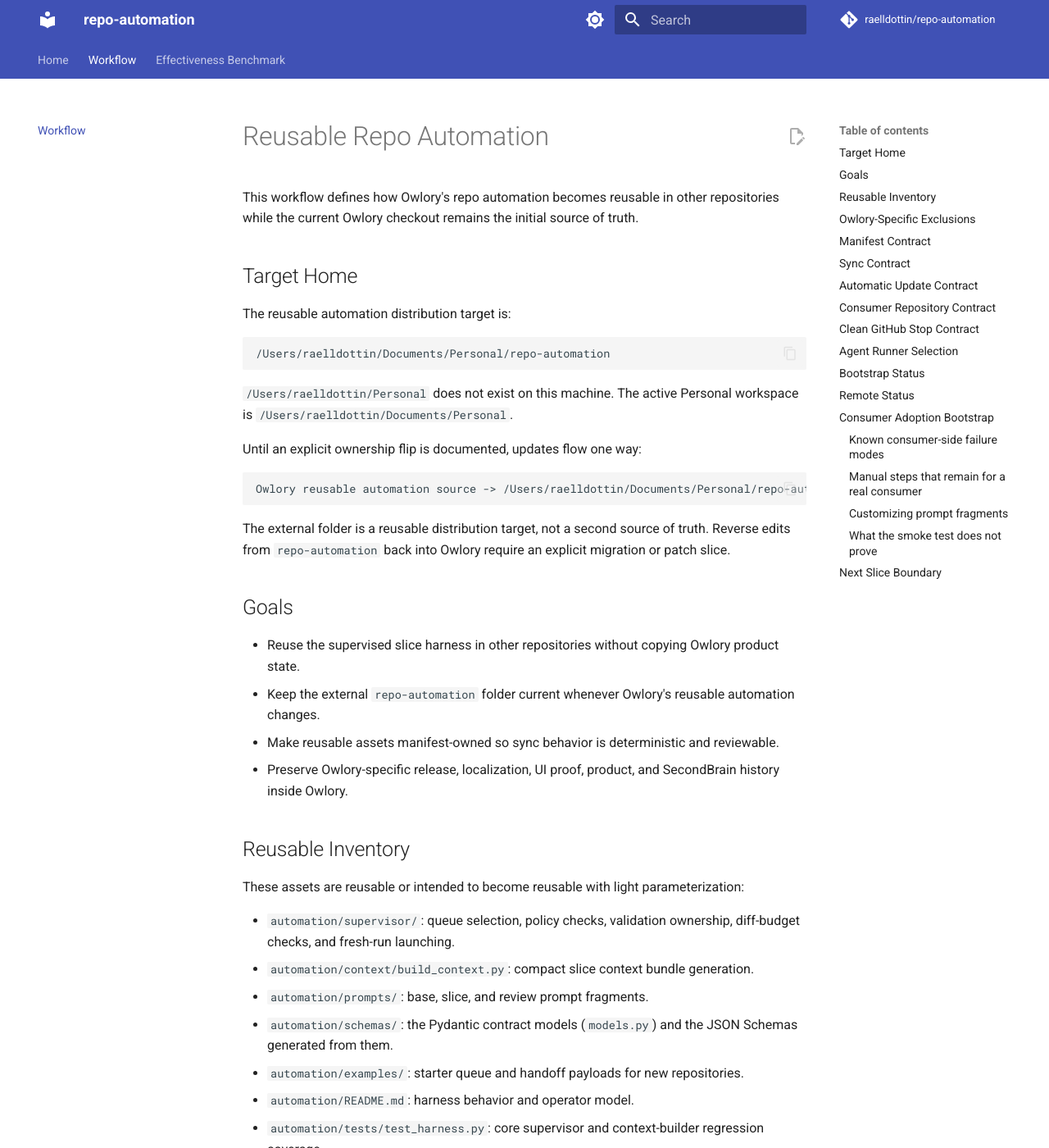
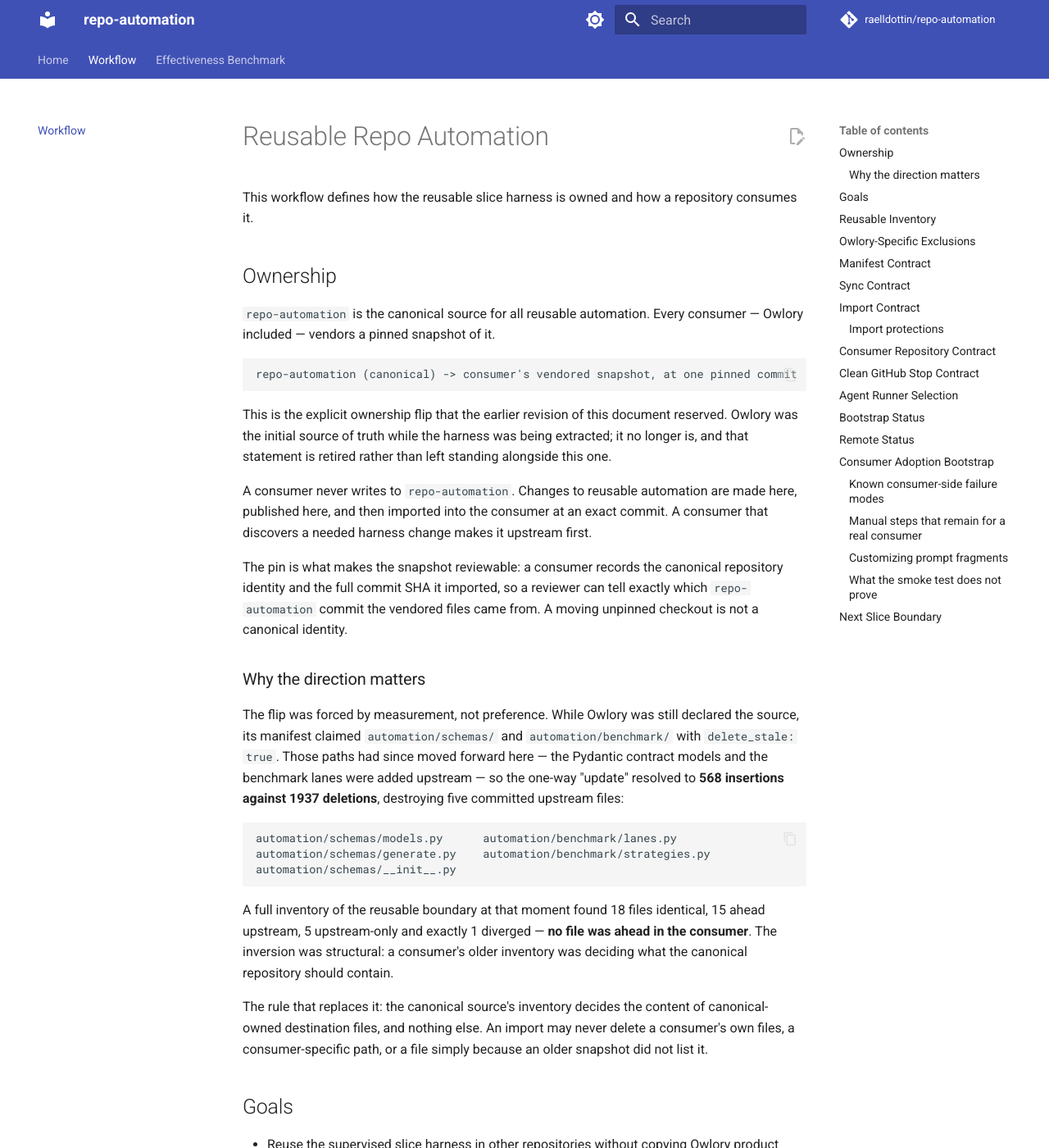
Before and after one commit to raelldottin/repo-automation, an MkDocs documentation site: the page built from docs/workflows/repo-automation.md, in a window 1280 px wide and 1400 px high. Shown: the whole window at 82% size. Built offline with MkDocs 1.6.1 and Material for MkDocs 9.7.7, drawn with Linux system fonts in a browser that asks for light colours; comment, search, counter and statistics services are not loaded; some of the changed text lies outside the part shown.

Commit message:
Take ownership of the reusable harness and document the consumer model
repo-automation is now the canonical source for all reusable automation.
Consumers, Owlory included, vendor a pinned snapshot of it. The workflow doc
previously reserved this as "until an explicit ownership flip is documented";
this is that flip, and the old statement is retired rather than left standing
next to the new one.

The direction was forced by measurement. While Owlory was still declared the
source, its manifest claimed automation/schemas/ and automation/benchmark/ with
delete_stale: true, and both had moved forward here. A one-way update from the
consumer therefore resolved to 568 insertions against 1937 deletions and would
have destroyed five committed files: models.py, generate.py, schemas/__init__.py,
lanes.py and strategies.py. A full inventory of the boundary found 18 files
identical, 15 ahead here, 5 only here and 1 diverged, with no file ahead in the
consumer. A consumer's older inventory was deciding this repository's contents.

The replacement rule is that the canonical inventory decides canonical-owned
destination files and nothing else. An import may never delete a consumer's own
files or a path absent from an older snapshot. The outward --auto-update path is
documented out of existence, replaced by a read-only check and an explicit
import, with seven refusal conditions a consumer's import path must honour.

Also ports the one genuinely divergent file. automation/README.md gains the
Historical Handoff Evaluation and blocked -> unblocker -> retry sections, which
were written in the consumer while closing a slice and existed nowhere here.
They describe evaluate_handoff.py and the base/head SHA contract, which are
reusable, so they belong upstream before anything imports that file back.

````diff
--- a/docs/workflows/repo-automation.md
+++ b/docs/workflows/repo-automation.md
@@ -1,29 +1,39 @@
 # Reusable Repo Automation
 
-This workflow defines how Owlory's repo automation becomes reusable in other repositories while the current Owlory checkout remains the initial source of truth.
+This workflow defines how the reusable slice harness is owned and how a repository consumes it.
 
-## Target Home
+## Ownership
 
-The reusable automation distribution target is:
+`repo-automation` is the canonical source for all reusable automation. Every consumer — Owlory included — vendors a pinned snapshot of it.
 
 ```text
-/Users/raelldottin/Documents/Personal/repo-automation
+repo-automation (canonical) -> consumer's vendored snapshot, at one pinned commit
 ```
 
-`/Users/raelldottin/Personal` does not exist on this machine. The active Personal workspace is `/Users/raelldottin/Documents/Personal`.
+This is the explicit ownership flip that the earlier revision of this document reserved. Owlory was the initial source of truth while the harness was being extracted; it no longer is, and that statement is retired rather than left standing alongside this one.
 
-Until an explicit ownership flip is documented, updates flow one way:
+A consumer never writes to `repo-automation`. Changes to reusable automation are made here, published here, and then imported into the consumer at an exact commit. A consumer that discovers a needed harness change makes it upstream first.
+
+The pin is what makes the snapshot reviewable: a consumer records the canonical repository identity and the full commit SHA it imported, so a reviewer can tell exactly which `repo-automation` commit the vendored files came from. A moving unpinned checkout is not a canonical identity.
+
+### Why the direction matters
+
+The flip was forced by measurement, not preference. While Owlory was still declared the source, its manifest claimed `automation/schemas/` and `automation/benchmark/` with `delete_stale: true`. Those paths had since moved forward here — the Pydantic contract models and the benchmark lanes were added upstream — so the one-way "update" resolved to **568 insertions against 1937 deletions**, destroying five committed upstream files:
 
 ```text
-Owlory reusable automation source -> /Users/raelldottin/Documents/Personal/repo-automation
+automation/schemas/models.py      automation/benchmark/lanes.py
+automation/schemas/generate.py    automation/benchmark/strategies.py
+automation/schemas/__init__.py
 ```
 
-The external folder is a reusable distribution target, not a second source of truth. Reverse edits from `repo-automation` back into Owlory require an explicit migration or patch slice.
+A full inventory of the reusable boundary at that moment found 18 files identical, 15 ahead upstream, 5 upstream-only and exactly 1 diverged — **no file was ahead in the consumer**. The inversion was structural: a consumer's older inventory was deciding what the canonical repository should contain.
+
+The rule that replaces it: the canonical source's inventory decides the content of canonical-owned destination files, and nothing else. An import may never delete a consumer's own files, a consumer-specific path, or a file simply because an older snapshot did not list it.
 
 ## Goals
 
 - Reuse the supervised slice harness in other repositories without copying Owlory product state.
-- Keep the external `repo-automation` folder current whenever Owlory's reusable automation changes.
+- Keep each consumer's vendored snapshot current with the canonical repository, at a pin a reviewer can check.
 - Make reusable assets manifest-owned so sync behavior is deterministic and reviewable.
 - Preserve Owlory-specific release, localization, UI proof, product, and SecondBrain history inside Owlory.
 
@@ -45,7 +55,7 @@
 
 ## Owlory-Specific Exclusions
 
-The sync manifest must not copy these into the reusable automation distribution unless a later slice explicitly extracts and generalizes them:
+These are consumer-owned. They are never canonical-owned, never imported, and an import may never delete them:
 
 - `automation/queue/slices.json`: live Owlory work queue and product history.
 - `automation/handoffs/`: live Owlory handoff history.
@@ -64,8 +74,8 @@
 
 The manifest is explicit rather than glob-heavy. Each entry identifies:
 
-- source path in Owlory
-- destination path under `repo-automation`
+- source path in the canonical repository
+- destination path in the consumer
 - file or directory kind
 - whether executable mode should be preserved
 - whether stale destination files under that owned path may be deleted
@@ -77,31 +87,48 @@
 
 Use `Tools/repo-automation-sync.sh` for manifest-owned sync:
 
-- `--check`: report drift between Owlory reusable sources and the external folder without changing files.
-- `--sync`: update the external folder to match the manifest.
-- `--auto-update`: for validation and pre-push use only; require the target to be an existing clean Git repository, sync manifest-owned files, then verify `--check` passes.
+- `--check`: report drift between the canonical source and a consumer's vendored snapshot without changing files.
+- `--sync`: update a consumer's vendored snapshot to match the manifest at the pinned canonical commit.
+- `--import`: the explicit mutating path; require the canonical source to be clean and published at the pinned commit, import canonical-owned files inward, then verify `--check` passes. There is no outward `--auto-update`; it was the destructive direction and is removed.
 - `--target <path>`: override the target path for tests and future consumers.
 - `--source <path>` and `--manifest <path>`: test hooks for temp repositories and alternate manifests.
 
 The tool must be idempotent. Running `--sync` twice against the same source should produce no second change. Running `--check` after a successful sync should pass.
 
-Stale-file deletion is allowed only under manifest-owned destination paths. The tool must not clean arbitrary files in `repo-automation`.
+Stale-file deletion is allowed only under manifest-owned destination paths in the consumer, and only for files the canonical source does not track. The tool must not clean arbitrary files, and it must never delete anything in `repo-automation`.
 
-## Automatic Update Contract
+## Import Contract
 
-Owlory wires repo-automation currentness into the normal local automation path:
+A consumer imports canonical files inward. It never updates this repository outward, and no ordinary `git push` in a consumer may rewrite either repository.
 
-- `make repo-automation-check` runs `Tools/repo-automation-sync.sh --check --target /Users/raelldottin/Documents/Personal/repo-automation`.
-- `make repo-automation-update` runs `Tools/repo-automation-sync.sh --auto-update --target /Users/raelldottin/Documents/Personal/repo-automation`.
-- `.githooks/pre-push` detects whether the pending push touches manifest-owned reusable automation sources. If so, it runs `make repo-automation-update` before allowing the push.
+The operation is split so that reading is never coupled to mutating:
 
-Expected behavior:
+- `make repo-automation-check` is **read-only**. It reports whether the vendored snapshot still matches the pinned canonical commit, and exits non-zero on drift without changing a byte.
+- `make repo-automation-import` is the only mutating path, and it is explicit. It imports canonical-owned files at the pinned commit.
 
-- If a commit changes manifest-owned reusable automation, the pre-push path syncs `/Users/raelldottin/Documents/Personal/repo-automation` locally and verifies the target is current.
-- If the external target is missing, `--auto-update` fails and points to the bootstrap path.
-- If the external target is not a Git repository, `--auto-update` fails rather than creating an untracked copy.
-- If the external target has local dirt before the update, `--auto-update` fails rather than overwriting external work.
-- Automatic update means the external folder contents are updated locally. External Git commit or remote push remains explicit unless a later slice adds documented opt-in behavior.
+A consumer's pre-push hook runs the read-only check, never the import. When the check fails it refuses the push and states the remediation in upstream-first order:
+
+1. make the reusable change in `repo-automation`
+2. publish it there
+3. import that exact commit into the consumer
+4. commit the updated pin together with the imported snapshot
+5. retry the push
+
+No automatic external mutation, and no hidden cross-repository commits.
+
+### Import protections
+
+The import path refuses, exits non-zero and changes nothing when:
+
+1. an operation would mutate `repo-automation` from a consumer — there is no outward write path
+2. the canonical source commit is absent or unpinned
+3. the import source repository does not match the expected repository identity recorded in the pin
+4. the canonical source is dirty or unpublished, unless an explicit development-only mode is passed
+5. an import would delete any file outside canonical-owned paths
+6. an older consumer inventory would delete a file that is tracked in the canonical source
+7. an import would overwrite a template or locally customized path
+
+Advisory output does not satisfy any of these.
 
 ## Consumer Repository Contract
 
@@ -168,7 +195,7 @@
 ## Consumer Adoption Bootstrap
 
 A non-Owlory repository can adopt the reusable automation package by syncing the
-manifest-owned subset from Owlory and then committing it into a fresh local Git
+manifest-owned subset from `repo-automation` and then committing it into a fresh local Git
 repository. The exact sequence proven by `RepoAutomationConsumerAdoptionSmokeTests`
 in `automation/tests/test_repo_automation_sync.py` is:
 
@@ -194,7 +221,7 @@
    git commit -m "Bootstrap reusable automation"
    ```
 
-   The supervisor and `make repo-automation-update` both require a clean Git
+   The supervisor and `make repo-automation-import` both require a clean Git
    working tree. The very first sync produces many untracked files, so the
    bootstrap commit must happen before normal automation runs.
 
````
Also changed, not shown: automation/README.md (+32 -0 lines).
